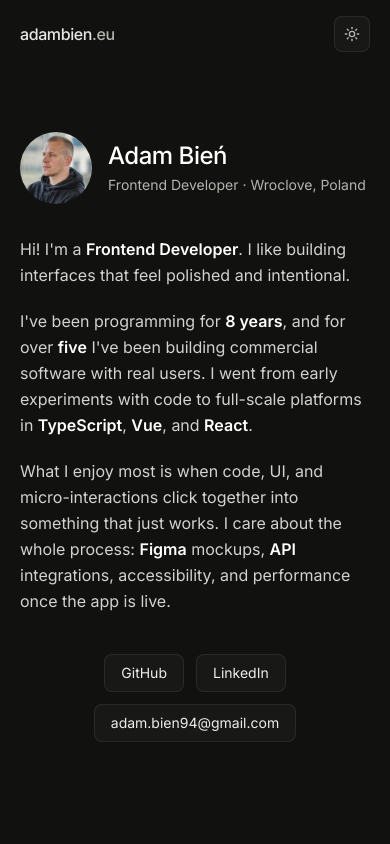
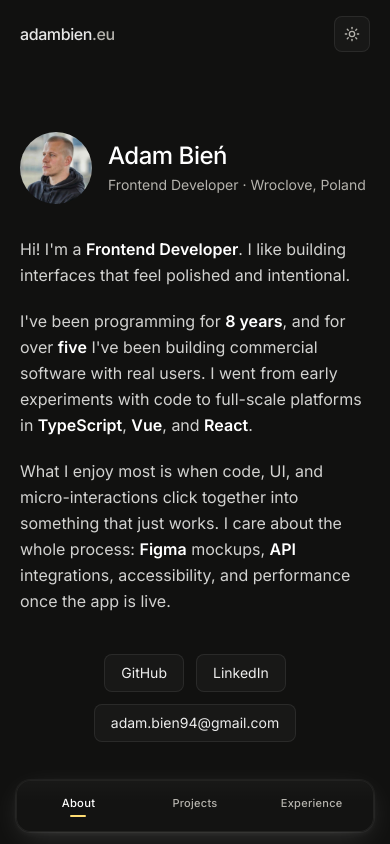
Before and after one commit to adambien94/Portfolio, a Next.js app: page / in a window 390 px wide. Shown: the top 844 px of the page. Built offline with nearby package versions, Linux system fonts and the light colour scheme.

Commit message:
naviagtion btn on mobile

```diff
--- a/src/app/globals.css
+++ b/src/app/globals.css
@@ -80,6 +80,13 @@
     @apply font-sans scroll-smooth antialiased;
     color-scheme: light;
     transition: --page-glow 0.9s cubic-bezier(0.16, 1, 0.3, 1);
+    scroll-padding-bottom: 6rem;
+  }
+
+  @media (min-width: 640px) {
+    html {
+      scroll-padding-bottom: 0;
+    }
   }
 
   html.dark {
@@ -144,6 +151,35 @@
 
   .link-muted {
     @apply text-muted-foreground transition-colors hover:text-foreground;
+  }
+
+  .mobile-section-nav-bar {
+    isolation: isolate;
+    border: 1px solid color-mix(in srgb, var(--border) 80%, transparent);
+    background: color-mix(in srgb, var(--surface) 72%, transparent);
+    box-shadow:
+      0 0 0 1px color-mix(in srgb, var(--foreground) 4%, transparent),
+      0 8px 32px -8px color-mix(in srgb, var(--foreground) 18%, transparent),
+      0 2px 8px -2px color-mix(in srgb, var(--foreground) 8%, transparent);
+    backdrop-filter: blur(20px) saturate(1.4);
+    -webkit-backdrop-filter: blur(20px) saturate(1.4);
+  }
+
+  .mobile-section-nav-bar::before {
+    content: "";
+    position: absolute;
+    inset: 0;
+    border-radius: inherit;
+    background: linear-gradient(
+      180deg,
+      color-mix(in srgb, var(--blob-highlight) 55%, transparent) 0%,
+      transparent 42%
+    );
+    pointer-events: none;
+  }
+
+  .mobile-section-nav-tab:active {
+    background: color-mix(in srgb, var(--foreground) 6%, transparent);
   }
 
   .site-header-scrim {
--- a/src/app/page.tsx
+++ b/src/app/page.tsx
@@ -1,13 +1,14 @@
 import { About } from "@/components/about";
 import { CommercialExperience } from "@/components/commercial-experience";
 import { Hero } from "@/components/hero";
+import { MobileSectionNav } from "@/components/mobile-section-nav";
 import { Projects } from "@/components/projects";
 import { SiteFooter } from "@/components/site-footer";
 import { SiteHeader } from "@/components/site-header";
 
 export default function Home() {
   return (
-    <div id="top" className="flex min-h-full flex-1 flex-col">
+    <div id="top" className="flex min-h-full flex-1 flex-col pb-24 sm:pb-0">
       <SiteHeader />
       <main className="flex-1">
         <Hero />
@@ -16,6 +17,7 @@ export default function Home() {
         <CommercialExperience />
       </main>
       <SiteFooter />
+      <MobileSectionNav />
     </div>
   );
 }
--- /dev/null
+++ b/src/components/mobile-section-nav.tsx
@@ -0,0 +1,96 @@
+"use client";
+
+import { useEffect, useRef, useState } from "react";
+import { navLinks } from "@/data/portfolio";
+import { cn } from "@/lib/utils";
+
+export function MobileSectionNav() {
+  const [activeHref, setActiveHref] = useState(navLinks[0].href);
+  const ratiosRef = useRef<Map<string, number>>(new Map());
+
+  useEffect(() => {
+    const sections = navLinks
+      .map((link) => document.querySelector(link.href))
+      .filter((section): section is HTMLElement => section instanceof HTMLElement);
+
+    if (!sections.length) return;
+
+    const observer = new IntersectionObserver(
+      (entries) => {
+        for (const entry of entries) {
+          ratiosRef.current.set(entry.target.id, entry.intersectionRatio);
+        }
+
+        let bestId = sections[0].id;
+        let bestRatio = -1;
+
+        for (const section of sections) {
+          const ratio = ratiosRef.current.get(section.id) ?? 0;
+          if (ratio > bestRatio) {
+            bestRatio = ratio;
+            bestId = section.id;
+          }
+        }
+
+        setActiveHref(`#${bestId}`);
+      },
+      {
+        rootMargin: "-12% 0px -42% 0px",
+        threshold: [0, 0.1, 0.25, 0.5, 0.75, 1],
+      },
+    );
+
+    for (const section of sections) {
+      observer.observe(section);
+    }
+
+    return () => observer.disconnect();
+  }, []);
+
+  return (
+    <nav
+      aria-label="Section navigation"
+      className="mobile-section-nav pointer-events-none fixed inset-x-0 bottom-0 z-50 sm:hidden"
+    >
+      <div className="pointer-events-auto mx-auto max-w-md px-4 pb-[max(0.75rem,env(safe-area-inset-bottom))]">
+        <div className="mobile-section-nav-bar relative flex items-stretch justify-between gap-0.5 rounded-2xl p-1">
+          {navLinks.map((link) => {
+            const isActive = activeHref === link.href;
+
+            return (
+              <a
+                key={link.href}
+                href={link.href}
+                aria-current={isActive ? "true" : undefined}
+                className={cn(
+                  "mobile-section-nav-tab relative z-10 flex flex-1 flex-col items-center justify-center rounded-xl px-2 py-2.5 text-center transition-colors duration-300",
+                  isActive
+                    ? "text-foreground"
+                    : "text-muted-foreground active:text-foreground",
+                )}
+              >
+                <span
+                  className={cn(
+                    "text-[11px] font-medium tracking-wide transition-all duration-300",
+                    isActive && "scale-[1.02]",
+                  )}
+                >
+                  {link.label}
+                </span>
+                <span
+                  aria-hidden
+                  className={cn(
+                    "mt-1 h-0.5 w-4 rounded-full bg-yellow transition-all duration-300",
+                    isActive
+                      ? "scale-100 opacity-100"
+                      : "scale-75 opacity-0",
+                  )}
+                />
+              </a>
+            );
+          })}
+        </div>
+      </div>
+    </nav>
+  );
+}
```
